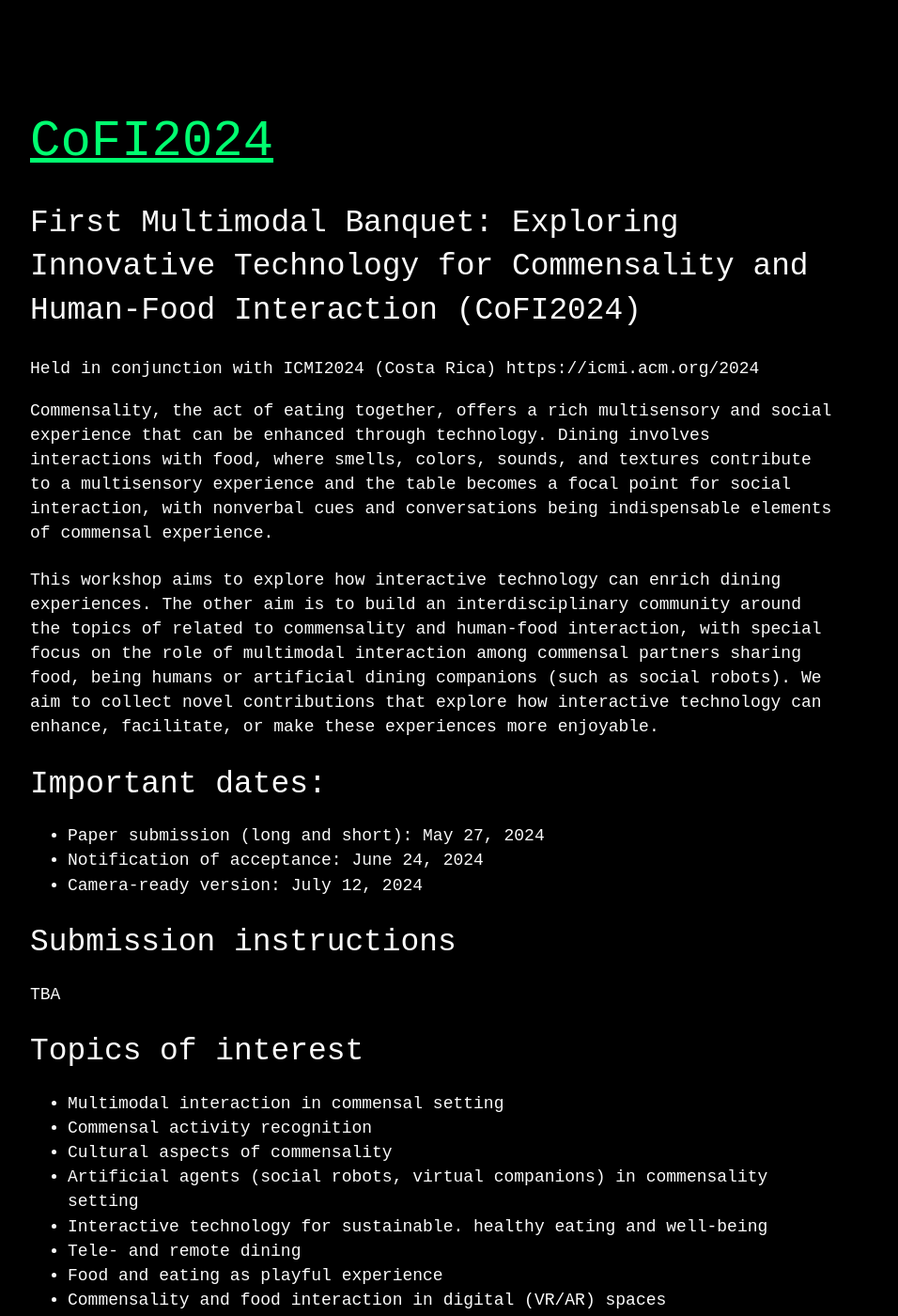
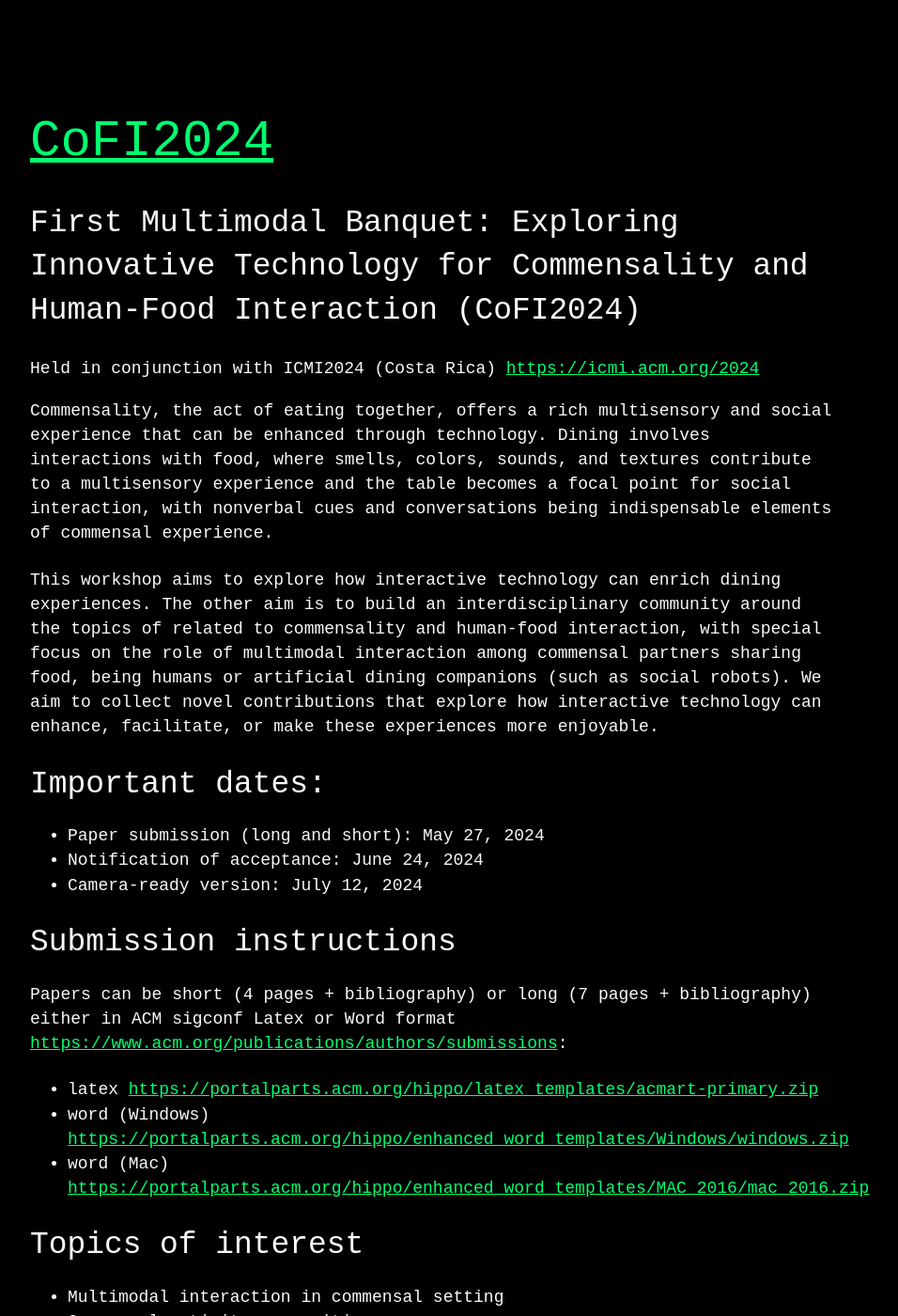
Before and after one commit to CoFI2024/CoFI2024.github.io, a Jekyll site: the page built from index.md, in a window 1280 px wide and 1400 px high. Shown: the whole window at 94% size, without its empty margins (176-1132 px from the left). Built offline with Jekyll 4.4.1, drawn with Linux system fonts in a browser that asks for light colours; our own code applies the rules of GitHub Pages for plain Markdown files; a script that is not in the unit is left out; the repository's description, which GitHub fills in, is left out; some of the changed text lies outside the part shown.

Commit message:
updated index

```diff
--- a/index.md
+++ b/index.md
@@ -3,7 +3,7 @@
 
 ## First Multimodal Banquet: Exploring Innovative Technology for Commensality and Human-Food Interaction (CoFI2024)
 
-### Held in conjunction with ICMI2024 (Costa Rica) https://icmi.acm.org/2024
+### Held in conjunction with ICMI2024 (Costa Rica) <https://icmi.acm.org/2024>
 
 <!--## Proceedings
 
@@ -21,7 +21,11 @@ This workshop aims to explore how interactive technology can enrich dining exper
 
 ## Submission instructions
 
-TBA
+Papers can be short (4 pages + bibliography) or long (7 pages + bibliography) either in ACM sigconf Latex or Word format <https://www.acm.org/publications/authors/submissions>:
+
+- latex <https://portalparts.acm.org/hippo/latex_templates/acmart-primary.zip>
+- word (Windows) <https://portalparts.acm.org/hippo/enhanced_word_templates/Windows/windows.zip>
+- word (Mac) <https://portalparts.acm.org/hippo/enhanced_word_templates/MAC_2016/mac_2016.zip>
 
 ## Topics of interest
 
@@ -51,12 +55,12 @@ TBA
 ![alt text](images/Radek.jpg)<br/>
 Radoslaw Niewiadomski (radoslaw.niewiadomski@unige.it)
 DIBRIS, University of Genoa (Italy)
-https://radoslawniewiadomski.github.io
+<https://radoslawniewiadomski.github.io>
 
 ![alt text](images/Ferran.jpg)<br/>
 Ferran Altarriba Bertran (ferran.altarriba.bertran@eram.cat)
 Escola Universitària ERAM (Girona, Spain)
-https://ferranaltarriba.com
+<https://ferranaltarriba.com>
 
 ![alt text](images/Chris.jpg)<br/>
 Christopher Dawes (c.dawes@ucl.ac.uk)
```
